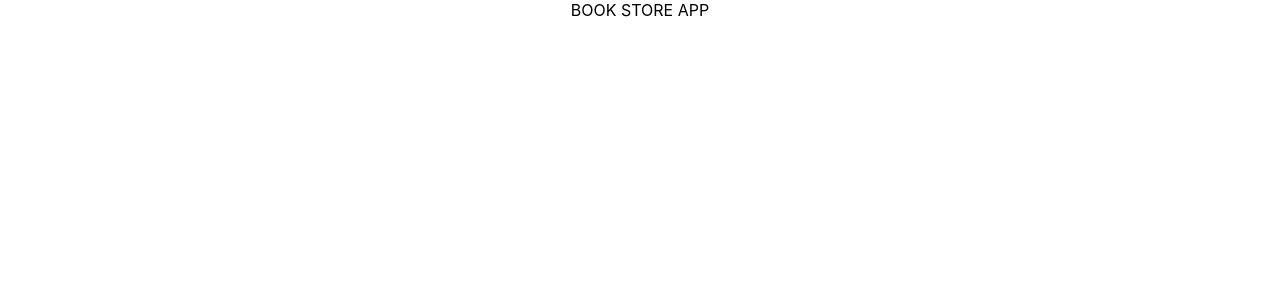
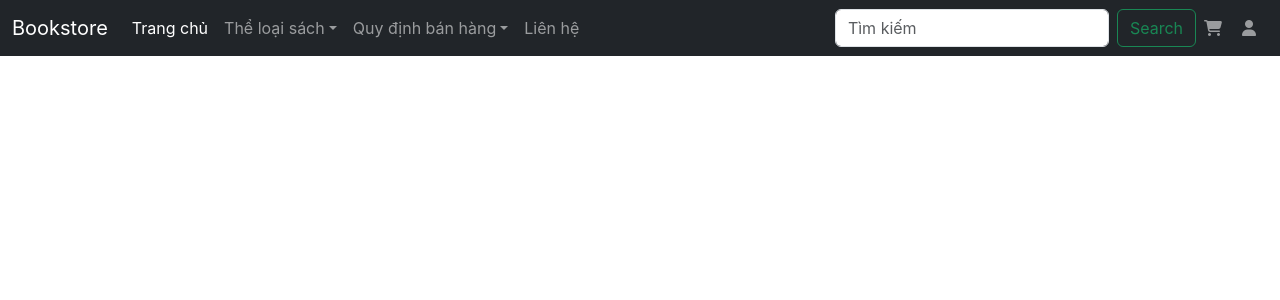
Before and after one commit to hoangluu18/BookShop_Frontend, a React (Create React App) app: page / in a window 1280 px wide. Shown: the top 300 px of the page. Built offline with nearby package versions, Linux system fonts and the light colour scheme.

Commit message:
chore: build navbar

```diff
--- a/package.json
+++ b/package.json
@@ -3,6 +3,7 @@
   "version": "0.1.0",
   "private": true,
   "dependencies": {
+    "@fortawesome/fontawesome-free": "^6.6.0",
     "@testing-library/jest-dom": "^5.17.0",
     "@testing-library/react": "^13.4.0",
     "@testing-library/user-event": "^13.5.0",
--- a/public/index.html
+++ b/public/index.html
@@ -5,6 +5,8 @@
     <link rel="icon" href="%PUBLIC_URL%/favicon.ico" />
     <meta name="viewport" content="width=device-width, initial-scale=1" />
     <meta name="theme-color" content="#000000" />
+    <link href="https://cdn.jsdelivr.net/npm/bootstrap@5.3.3/dist/css/bootstrap.min.css" rel="stylesheet" integrity="sha384-QWTKZyjpPEjISv5WaRU9OFeRpok6YctnYmDr5pNlyT2bRjXh0JMhjY6hW+ALEwIH" crossorigin="anonymous">
+    <link rel="stylesheet" href="https://cdnjs.cloudflare.com/ajax/libs/font-awesome/5.15.3/all.min.css">
     <meta
       name="description"
       content="Web site created using create-react-app"
@@ -39,5 +41,6 @@
       To begin the development, run `npm start` or `yarn start`.
       To create a production bundle, use `npm run build` or `yarn build`.
     -->
+    <script src="https://cdn.jsdelivr.net/npm/bootstrap@5.3.3/dist/js/bootstrap.bundle.min.js" integrity="sha384-YvpcrYf0tY3lHB60NNkmXc5s9fDVZLESaAA55NDzOxhy9GkcIdslK1eN7N6jIeHz" crossorigin="anonymous"></script>
   </body>
 </html>
--- a/src/App.tsx
+++ b/src/App.tsx
@@ -1,13 +1,14 @@
 import React from 'react';
 import logo from './logo.svg';
 import './App.css';
-
+import Navbar from './layout/header-footer/Navbar';
+import '@fortawesome/fontawesome-free/css/all.min.css';
 function App() {
-  return (
-    <div className="App">
-        BOOK STORE APP
-    </div>
-  );
+    return(
+      <div>
+        <Navbar />
+      </div>
+    )
 }
 
 export default App;
--- /dev/null
+++ b/src/layout/header-footer/Navbar.tsx
@@ -0,0 +1,70 @@
+import React from "react";
+import '@fortawesome/fontawesome-free/css/all.min.css';import '@fortawesome/fontawesome-free/css/all.min.css';
+function Navbar() {
+    return (
+        <nav className="navbar navbar-expand-lg navbar-dark bg-dark">
+            <div className="container-fluid">
+                <a className="navbar-brand" href="#">Bookstore</a>
+                <button className="navbar-toggler" type="button" data-bs-toggle="collapse" data-bs-target="#navbarSupportedContent" aria-controls="navbarSupportedContent" aria-expanded="false" aria-label="Toggle navigation">
+                    <span className="navbar-toggler-icon"></span>
+                </button>
+                <div className="collapse navbar-collapse" id="navbarSupportedContent">
+                    <ul className="navbar-nav me-auto mb-2 mb-lg-0">
+                        <li className="nav-item">
+                            <a className="nav-link active" aria-current="page" href="#">Trang chủ</a>
+                        </li>
+
+                        <li className="nav-item dropdown">
+                            <a className="nav-link dropdown-toggle" href="#" role="button" data-bs-toggle="dropdown" aria-expanded="false">
+                                Thể loại sách
+                            </a>
+                            <ul className="dropdown-menu">
+                                <li><a className="dropdown-item" href="#">Thể loại 1</a></li>
+                                <li><a className="dropdown-item" href="#">Thể loại 2</a></li>
+                                <li><a className="dropdown-item" href="#">Thể loại 3</a></li>
+                            </ul>
+                        </li>
+
+                        <li className="nav-item dropdown">
+                            <a className="nav-link dropdown-toggle" href="#" role="button" data-bs-toggle="dropdown" aria-expanded="false">
+                                Quy định bán hàng
+                            </a>
+                            <ul className="dropdown-menu">
+                                <li><a className="dropdown-item" href="#">Quy định 1</a></li>
+                                <li><a className="dropdown-item" href="#">Quy định 2</a></li>
+                                <li><a className="dropdown-item" href="#">Quy định 3</a></li>
+                            </ul>
+                        </li>
+
+
+                        <li className="nav-item">
+                            <a className="nav-link" href="#" >Liên hệ</a>
+                        </li>
+                    </ul>
+                    <form className="d-flex" role="search">
+                        <input className="form-control me-2" type="search" placeholder="Tìm kiếm" aria-label="Search" />
+                            <button className="btn btn-outline-success" type="submit">Search</button>
+                    </form>
+
+                    <ul className="navbar-nav me-1">
+                        <li className="nav-item">
+                            <a className="nav-link" href="#">
+                                <i className="fas fa-shopping-cart"></i>
+                            </a>
+                        </li>
+                    </ul>
+
+                    <ul className="navbar-nav me-1">
+                        <li className="nav-item">
+                            <a className="nav-link" href="#">
+                                <i className="fa-solid fa-user"></i>
+                            </a>
+                        </li>
+                    </ul>
+                </div>
+            </div>
+        </nav>
+    );
+}
+
+export default Navbar;
```
Also changed, not shown: 1 other file (tests, documents, lock files or other folders).
